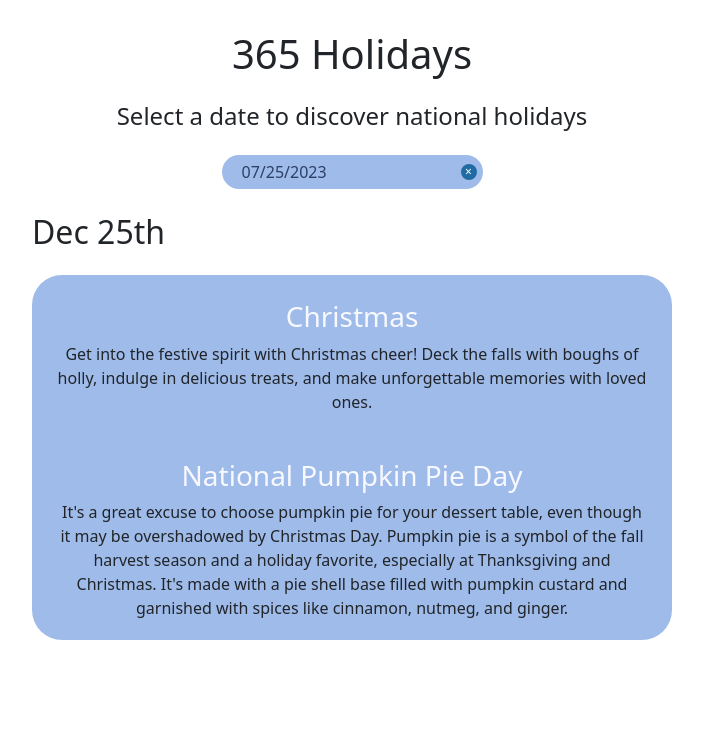
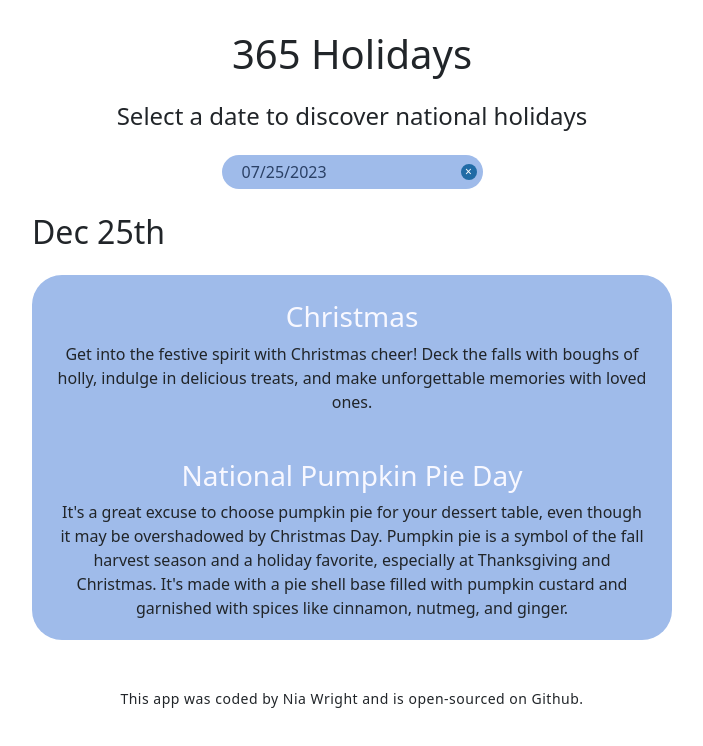
Before and after one commit to nianokia/calendar, a React (Create React App) app: page / in a window 1280 px wide. Shown: the top 746 px of the page, without its empty margins (288-991 px from the left). Built offline with nearby package versions, Linux system fonts and the light colour scheme.

Commit message:
Added footer

```diff
--- a/src/App.css
+++ b/src/App.css
@@ -13,3 +13,8 @@
   border: none;
   border-radius: 30px;
 }
+
+.App footer {
+  font-size: 14px;
+  letter-spacing: 0.5px;
+}
--- a/src/App.js
+++ b/src/App.js
@@ -28,6 +28,9 @@ function App() {
         </div>
       </form>
       <Holidays />
+      <footer className="mt-5 mb-3">
+      This app was coded by Nia Wright and is open-sourced on Github.
+      </footer>
     </div>
   );
 }
```
